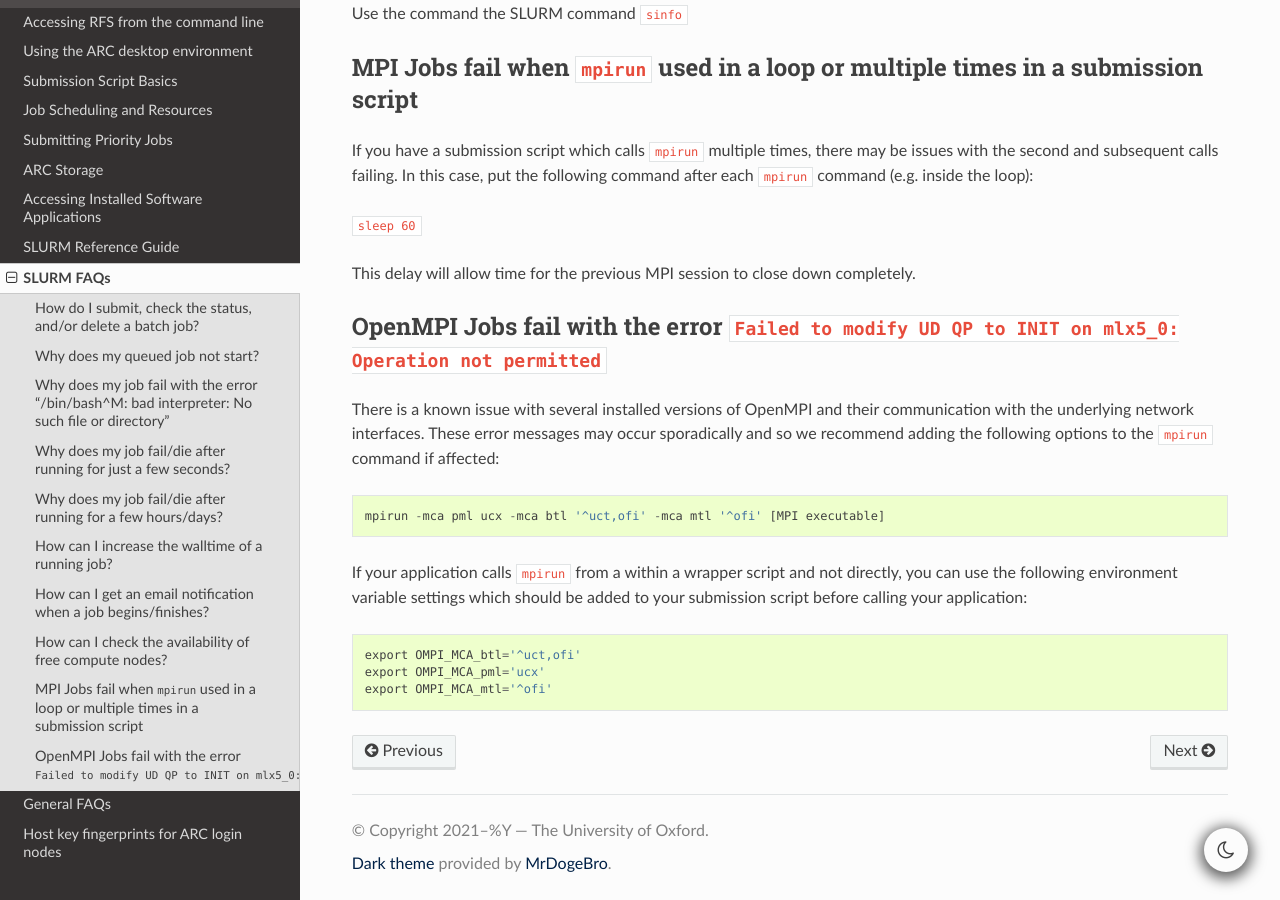
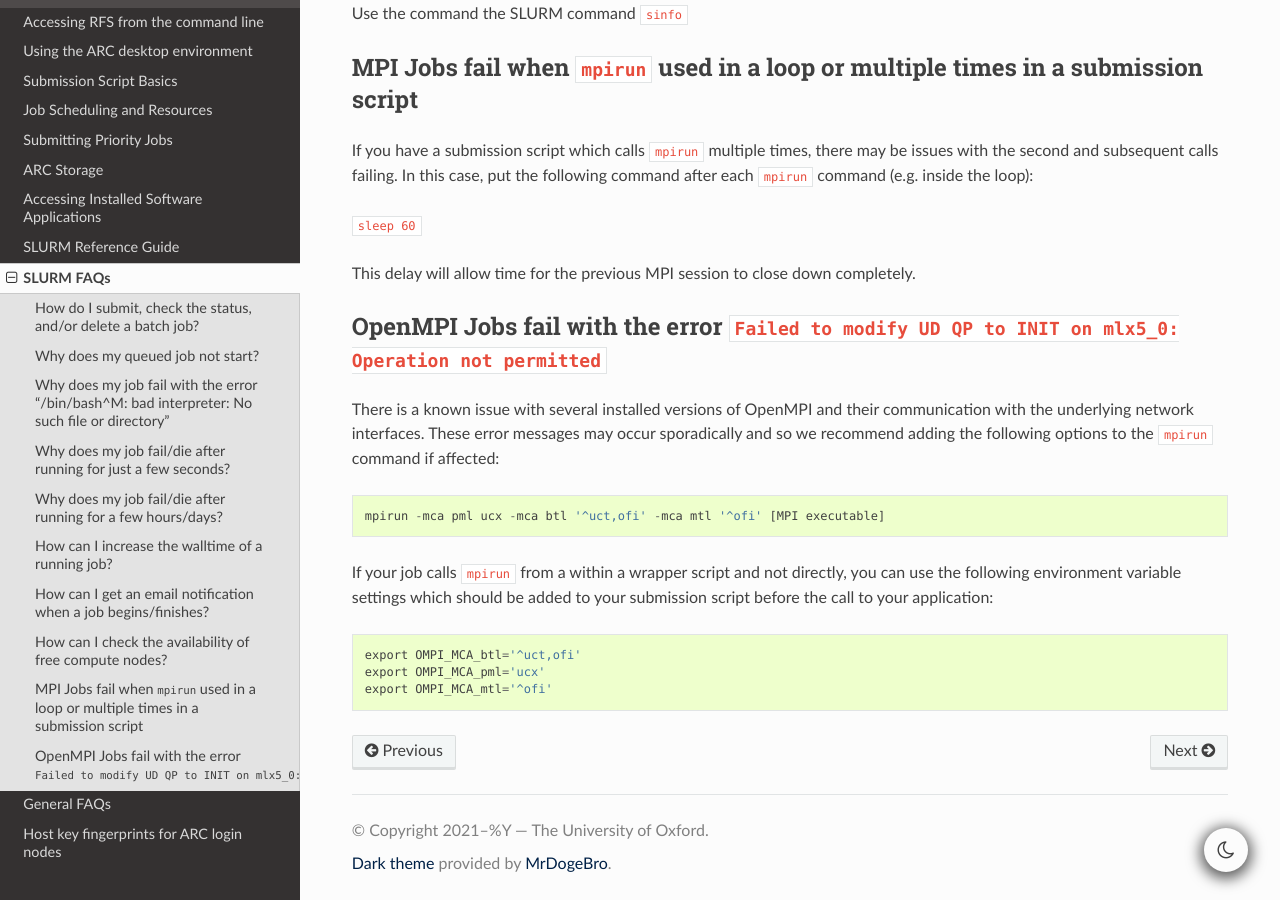
Before and after one commit to tina-friedrich/arc-user-guide, a Sphinx documentation site: the page built from docs/source/slurm-faq.rst, in a window 1280 px wide and 900 px high, scrolled down 3970 px. Built offline with Sphinx 7.4.7 and the Read the Docs theme 3.1.0, drawn with Linux system fonts in a browser that asks for light colours.

Commit message:
Update slurm-faq.rst

```diff
--- a/docs/source/slurm-faq.rst
+++ b/docs/source/slurm-faq.rst
@@ -161,7 +161,7 @@
 
   mpirun -mca pml ucx -mca btl '^uct,ofi' -mca mtl '^ofi' [MPI executable]
 
-If your application calls ``mpirun`` from a within a wrapper script and not directly, you can use the following environment variable settings which should be added to your submission script before calling your application::
+If your job calls ``mpirun`` from a within a wrapper script and not directly, you can use the following environment variable settings which should be added to your submission script before the call to your application::
 
   export OMPI_MCA_btl='^uct,ofi'
   export OMPI_MCA_pml='ucx'
```
